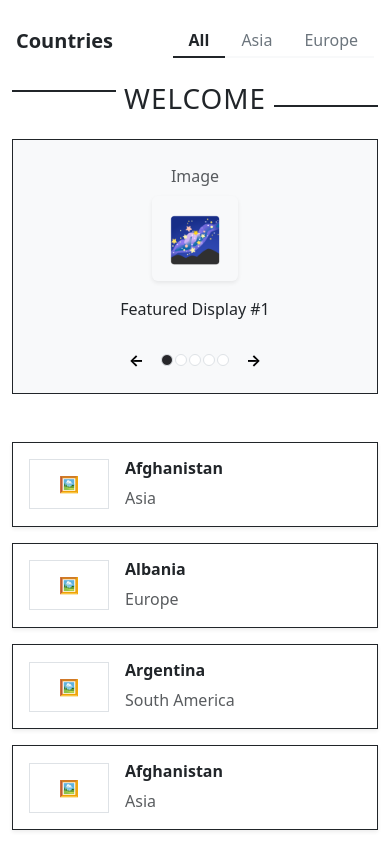
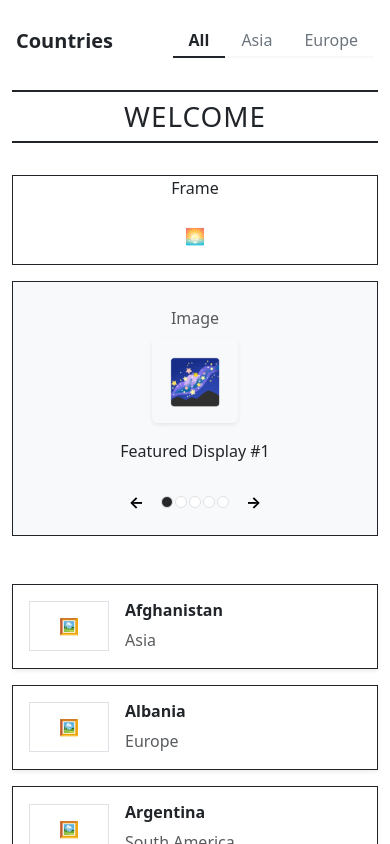
Before and after one commit to mishrhm/TW_Machine_Test, a React (Vite) app: page /home in a window 390 px wide. Shown: the top 844 px of the page. Built offline with nearby package versions, Linux system fonts and the light colour scheme.

Commit message:
Added responsiveness to frame and welcome to show the hrs in sm view

```diff
--- a/src/components/sliderHero.tsx
+++ b/src/components/sliderHero.tsx
@@ -4,17 +4,23 @@ import CustomSlider from "./customSlider";
 export function SliderHero() {
     return (
         <Row className="g-3 mb-5">
-            <Col xs={12} md={8}>
+            <Col xs={12} md={8} className="order-2 order-md-1">
                 <CustomSlider />
             </Col>
-            <Col xs={12} md={4} className="d-none d-md-block">
-                <div className="border border-dark h-100 d-flex flex-column align-items-center justify-content-center min-h-[300px]">
-                    <div className=" text-xs mb-2">Frame</div>
-                    <div className="  rounded p-3">
-                        <span>🌅</span>
-                    </div>
-                </div>
+            <Col xs={12} md={4} className="d-flex d-md-block order-1 order-md-2">
+                <Frame></Frame>
             </Col>
         </Row>
     )
 }
+
+export function Frame() {
+    return (
+        <div className="border border-dark h-100 w-100 d-flex flex-column align-items-center justify-content-center min-h-[500px]">
+            <div className=" text-xs mb-2">Frame</div>
+            <div className="  rounded p-3">
+                <span>🌅</span>
+            </div>
+        </div>
+    )
+}
--- a/src/components/welcome.tsx
+++ b/src/components/welcome.tsx
@@ -1,13 +1,23 @@
 const Welcome = () => (
-    <div className="d-flex align-items-stretch my-4">
-        <div className="flex-grow-1 border-top border-2 border-dark mt-2"></div>
+
+    <div className=" d-flex flex-column flex-md-row align-items-md-stretch align-items-center justify-content-center justify-content-md-between my-4">
+
+        <div className="w-100 flex-grow-1 border-top border-2 border-dark mb-2 mb-md-0 mt-2 align-self-md-start"></div>
+
+
 
         <span className="mx-2 fs-1 font-weight-bold text-dark text-center h3 m-0" style={{ letterSpacing: '1px', }}>
+
             WELCOME
+
         </span>
 
-        <div className="flex-grow-1 border-bottom border-2 border-dark mb-2"></div>
+
+
+        <div className="w-100 flex-grow-1 border-bottom border-2 border-dark mt-2 mt-md-0 mb-2  align-self-md-end"></div>
+
     </div>
+
 );
 
 export default Welcome;
```
